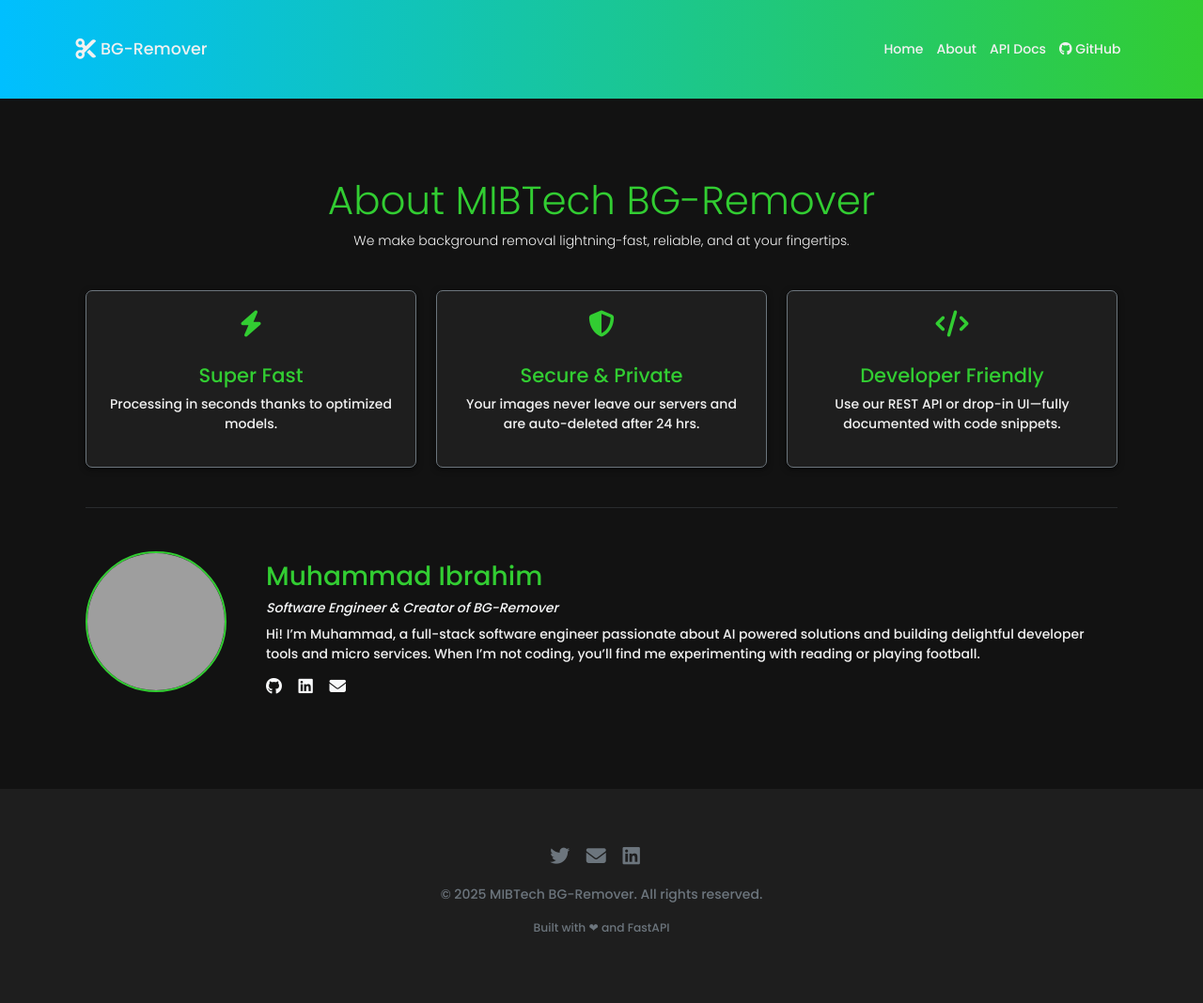
After one commit to Goldeno10/Image_Background_Remover, a FastAPI app: page /about in a window 1280 px wide. The commit adds this page. Shown: the whole page at 94% size. Run offline with FastAPI, Linux system fonts and the light colour scheme; parts of the project's set-up code (start-up, migrations or seed data) failed here and were passed over; grey boxes are pictures that could not be loaded.

Commit message:
Fix: Fix ui isues, Update: added about page

```diff
--- a/app/routers/ui.py
+++ b/app/routers/ui.py
@@ -25,3 +25,7 @@ def api_docs(request: Request):
         "docs.html",
         {"request": request}
     )
+
+@router.get("/about")
+def about(request: Request):
+    return templates.TemplateResponse("about.html", {"request": request})
--- a/app/static/css/styles.css
+++ b/app/static/css/styles.css
@@ -471,3 +471,56 @@ section {
     color: var(--dark-bg) !important;
     border-radius: .25rem;
 }
+
+
+
+/* About‐page cards */
+.about-card {
+    background: var(--card-bg);
+    border: 1px solid var(--muted);
+    box-shadow: 0 2px 6px rgba(0, 0, 0, 0.5);
+    border-radius: .5rem;
+    transition: transform .2s;
+}
+
+.about-card:hover {
+    transform: translateY(-5px);
+}
+
+/* Hero text color */
+.text-accent {
+    color: var(--accent) !important;
+}
+
+/* Optional: smaller lead */
+.lead {
+    font-size: 1rem;
+}
+
+
+/* about.html */
+.about-me {
+    gap: 1.5rem;
+    margin-top: 3rem;
+}
+
+.me-photo img {
+    object-fit: cover;
+}
+
+.me-bio h2 {
+    margin-bottom: .5rem;
+}
+
+.social-links a {
+    transition: color .2s;
+}
+
+.social-links a:hover {
+    color: var(--accent);
+}
+
+/* border-accent utility */
+.border-accent {
+    border-color: var(--accent) !important;
+}
--- /dev/null
+++ b/app/templates/about.html
@@ -0,0 +1,74 @@
+{# app/templates/about.html #}
+{% extends "base.html" %}
+
+{% block content %}
+<div class="container py-5">
+    <!-- Hero -->
+    <div class="text-center mb-5">
+        <h1 class="display-5 text-accent">About MIBTech BG-Remover</h1>
+        <p class="lead ">
+            We make background removal lightning-fast, reliable, and at your fingertips.
+        </p>
+    </div>
+
+    <!-- Features -->
+    <div class="row g-4 mb-5">
+        <div class="col-md-4">
+            <div class="card about-card p-4 text-center h-100">
+                <i class="fa-solid fa-bolt fa-2x mb-3 text-accent"></i>
+                <h4>Super Fast</h4>
+                <p>Processing in seconds thanks to optimized models.</p>
+            </div>
+        </div>
+        <div class="col-md-4">
+            <div class="card about-card p-4 text-center h-100">
+                <i class="fa-solid fa-shield-halved fa-2x mb-3 text-accent"></i>
+                <h4>Secure &amp; Private</h4>
+                <p>Your images never leave our servers and are auto-deleted after 24 hrs.</p>
+            </div>
+        </div>
+        <div class="col-md-4">
+            <div class="card about-card p-4 text-center h-100">
+                <i class="fa-solid fa-code fa-2x mb-3 text-accent"></i>
+                <h4>Developer Friendly</h4>
+                <p>Use our REST API or drop-in UI—fully documented with code snippets.</p>
+            </div>
+        </div>
+    </div>
+
+    <hr class="border-secondary" />
+
+    <!-- About Me -->
+    <section class="about-me d-flex flex-column flex-md-row align-items-center text-center text-md-start">
+        <!-- Photo -->
+        <div class="me-photo mb-4 mb-md-0">
+            <img src="/static/images/MIBTech_no_BG.png" alt="Muhammad Ibrahim"
+                class="rounded-circle border border-2 border-accent" width="150" height="150">
+        </div>
+
+        <!-- Bio -->
+        <div class="me-bio ps-md-4">
+            <h2 class="text-accent">Muhammad Ibrahim</h2>
+            <p class="text-light mb-2"><em>Software Engineer &amp; Creator of BG-Remover</em></p>
+            <p class="mb-3">
+                Hi! I’m Muhammad, a full-stack software engineer passionate about AI powered solutions and
+                building delightful developer tools and micro services. When I’m not coding, you’ll find me
+                experimenting with reading or playing football.
+            </p>
+
+            <!-- Social Links -->
+            <div class="social-links">
+                <a href="https://github.com/Goldeno10" target="_blank" class="me-3 text-light">
+                    <i class="fab fa-github fa-lg"></i>
+                </a>
+                <a href="https://www.linkedin.com/in/muhammad-ib" target="_blank" class="me-3 text-light">
+                    <i class="fab fa-linkedin fa-lg"></i>
+                </a>
+                <a href="mailto:ibrahimmuhammad271@gmail.com" class="text-light">
+                    <i class="fa-solid fa-envelope fa-lg"></i>
+                </a>
+            </div>
+        </div>
+    </section>
+</div>
+{% endblock %}
--- a/app/templates/base.html
+++ b/app/templates/base.html
@@ -38,6 +38,9 @@
             <a class="nav-link" href="/">Home</a>
           </li>
           <li class="nav-item">
+            <a class="nav-link" href="/about">About</a>
+          </li>
+          <li class="nav-item">
             <a class="nav-link" href="/api-docs" target="_blank">API Docs</a>
           </li>
           <li class="nav-item">
@@ -59,12 +62,12 @@
   <footer class="footer mt-auto">
     <div class="container text-center">
       <div class="social-icons mb-3">
-        <a href="#"><i class="fab fa-twitter"></i></a>
-        <a href="#"><i class="fab fa-instagram"></i></a>
-        <a href="#"><i class="fab fa-linkedin"></i></a>
+        <a href="https://x.com/GoldenoIbrahim"><i class="fab fa-twitter"></i></a>
+        <a href="mailto:ibrahimmuhammad271@gmail.com"><i class="fa fa-envelope"></i></a>
+        <a href="https://www.linkedin.com/in/muhammad-ib"><i class="fab fa-linkedin"></i></a>
       </div>
       <p>&copy; {{ now().year }} MIBTech BG-Remover. All rights reserved.</p>
-      <p><small>Built with ❤ and <a href="/docs">FastAPI</a></small></p>
+      <p><small>Built with ❤ and <a href="/docs-api">FastAPI</a></small></p>
     </div>
   </footer>
 
--- a/requirments.txt
+++ b/requirments.txt
@@ -1,4 +1,3 @@
-aioredis==2.0.1
 annotated-types==0.7.0
 anyio==4.9.0
 APScheduler==3.11.0
```
Also changed, not shown: app/static/css/styles_copy.css (deleted, +0 -294 lines), app/static/images/mib_no_bg.png (added), 1 other file.
